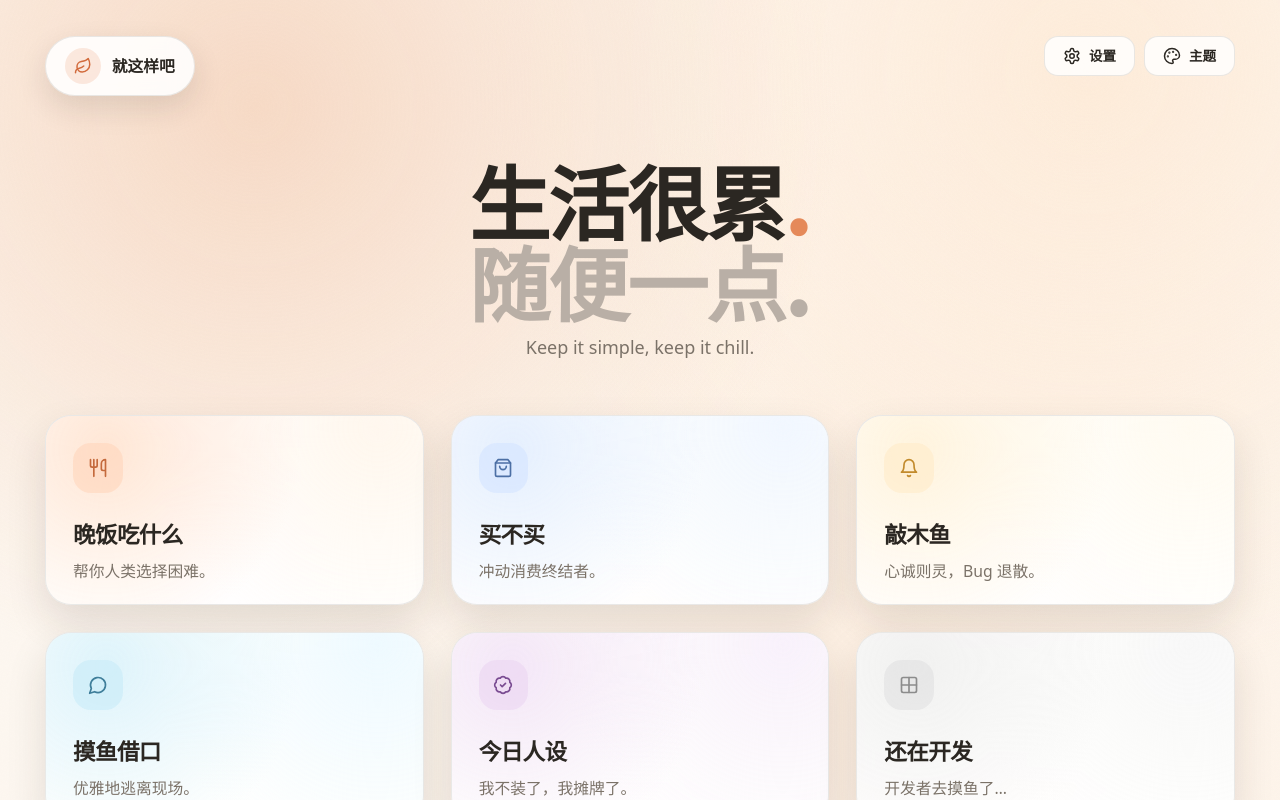
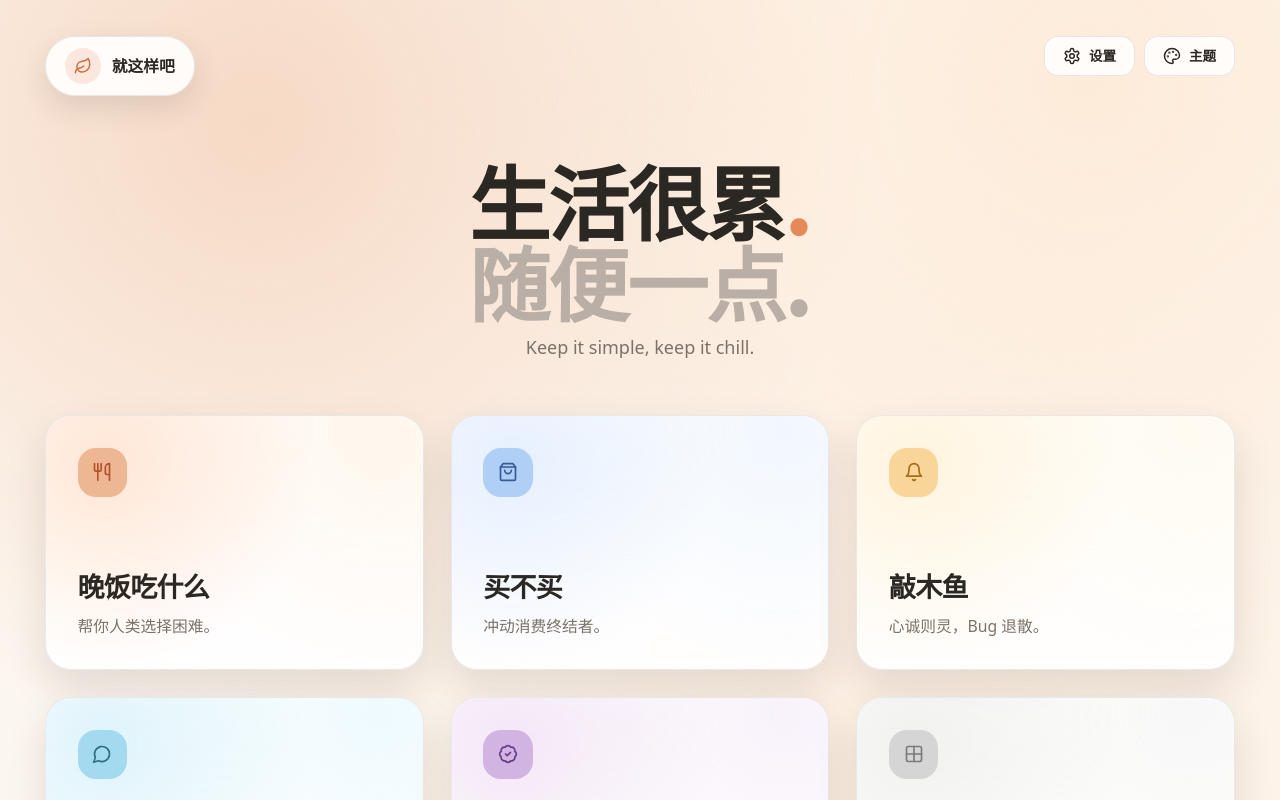
Before and after one commit to dandan1232/Just-Like-This, a React (Vite) app: page / in a window 1280 px wide. Shown: the top 800 px of the page. Built offline with nearby package versions, Linux system fonts and the light colour scheme.

Commit message:
style: refresh homepage layout to match demo

```diff
--- a/src/App.jsx
+++ b/src/App.jsx
@@ -212,48 +212,48 @@ const TOOL_CARDS = [
     icon: Utensils,
     glow: "rgba(255, 214, 187, 0.75)",
     glow2: "rgba(255, 244, 232, 0.9)",
-    iconBg: "rgba(255, 214, 187, 0.6)",
-    iconInk: "#c46a3d",
+    iconBg: "rgba(237, 178, 140, 0.9)",
+    iconInk: "#b2522c",
   },
   {
     id: "buy",
     icon: ShoppingBag,
     glow: "rgba(212, 229, 255, 0.75)",
     glow2: "rgba(236, 244, 255, 0.9)",
-    iconBg: "rgba(212, 229, 255, 0.6)",
-    iconInk: "#4c6fa5",
+    iconBg: "rgba(170, 203, 245, 0.9)",
+    iconInk: "#355b93",
   },
   {
     id: "fish",
     icon: Bell,
     glow: "rgba(255, 236, 201, 0.75)",
     glow2: "rgba(255, 249, 236, 0.9)",
-    iconBg: "rgba(255, 236, 201, 0.6)",
-    iconInk: "#c28b2d",
+    iconBg: "rgba(250, 210, 146, 0.9)",
+    iconInk: "#a36f14",
   },
   {
     id: "excuse",
     icon: MessageCircle,
     glow: "rgba(200, 236, 248, 0.75)",
     glow2: "rgba(232, 248, 255, 0.9)",
-    iconBg: "rgba(200, 236, 248, 0.6)",
-    iconInk: "#3f7e9a",
+    iconBg: "rgba(158, 216, 238, 0.9)",
+    iconInk: "#2f6e86",
   },
   {
     id: "persona",
     icon: BadgeCheck,
     glow: "rgba(236, 214, 242, 0.75)",
     glow2: "rgba(246, 236, 250, 0.9)",
-    iconBg: "rgba(236, 214, 242, 0.6)",
-    iconInk: "#7a4c92",
+    iconBg: "rgba(206, 174, 224, 0.9)",
+    iconInk: "#6a3b86",
   },
   {
     id: "coming",
     icon: Grid2X2,
     glow: "rgba(230, 230, 230, 0.7)",
     glow2: "rgba(245, 245, 245, 0.9)",
-    iconBg: "rgba(226, 226, 226, 0.6)",
-    iconInk: "#8c8c8c",
+    iconBg: "rgba(210, 210, 210, 0.9)",
+    iconInk: "#7b7b7b",
   },
 ];
 
@@ -683,7 +683,7 @@ function App() {
             </p>
           </div>
 
-          <div className="mt-12 grid auto-rows-[170px] gap-6 sm:grid-cols-2 md:auto-rows-[190px] lg:grid-cols-3">
+          <div className="mt-12 grid auto-rows-[230px] gap-6 sm:grid-cols-2 md:auto-rows-[255px] lg:grid-cols-3">
             {TOOL_CARDS.map((tool, index) => {
               const content =
                 tool.id === "coming"
@@ -696,7 +696,7 @@ function App() {
                   type="button"
                   onClick={() => handleOpenTool(tool.id)}
                   className={classNames(
-                    "tool-card group flex h-full flex-col justify-between overflow-hidden p-6 text-left transition-all duration-300 animate-fadeUp hover:-translate-y-1 active:scale-[0.98]",
+                    "tool-card group flex h-full flex-col justify-between overflow-hidden p-7 text-left transition-all duration-300 animate-fadeUp hover:-translate-y-1 hover:scale-[1.01] active:scale-[0.98]",
                     tool.id === "coming" && "cursor-not-allowed opacity-70"
                   )}
                   style={{
@@ -711,9 +711,14 @@ function App() {
                     <div className="tool-icon flex h-11 w-11 items-center justify-center rounded-2xl transition group-hover:scale-105">
                       <Icon size={20} />
                     </div>
+                    <div className="tool-arrow text-[var(--muted)]">
+                      <span role="img" aria-label="go">
+                        ➔
+                      </span>
+                    </div>
                   </div>
-                  <div className="mt-6 space-y-2">
-                    <h3 className="text-xl font-black tracking-tight">{content.title}</h3>
+                  <div className="tool-text mt-6 space-y-2">
+                    <h3 className="text-2xl font-black tracking-tight">{content.title}</h3>
                     <p className="text-sm text-[var(--muted)]">{content.desc}</p>
                   </div>
                 </button>
--- a/src/index.css
+++ b/src/index.css
@@ -259,6 +259,26 @@
     color: var(--icon-ink);
   }
 
+  .tool-arrow {
+    opacity: 0;
+    transform: translateX(0);
+    transition: transform 0.3s ease, opacity 0.3s ease;
+  }
+
+  .tool-card:hover .tool-arrow {
+    opacity: 1;
+    transform: translateX(8px);
+  }
+
+  .tool-text {
+    transform-origin: left center;
+    transition: transform 0.3s ease;
+  }
+
+  .tool-card:hover .tool-text {
+    transform: scale(1.02);
+  }
+
   .chip {
     display: inline-flex;
     align-items: center;
```
